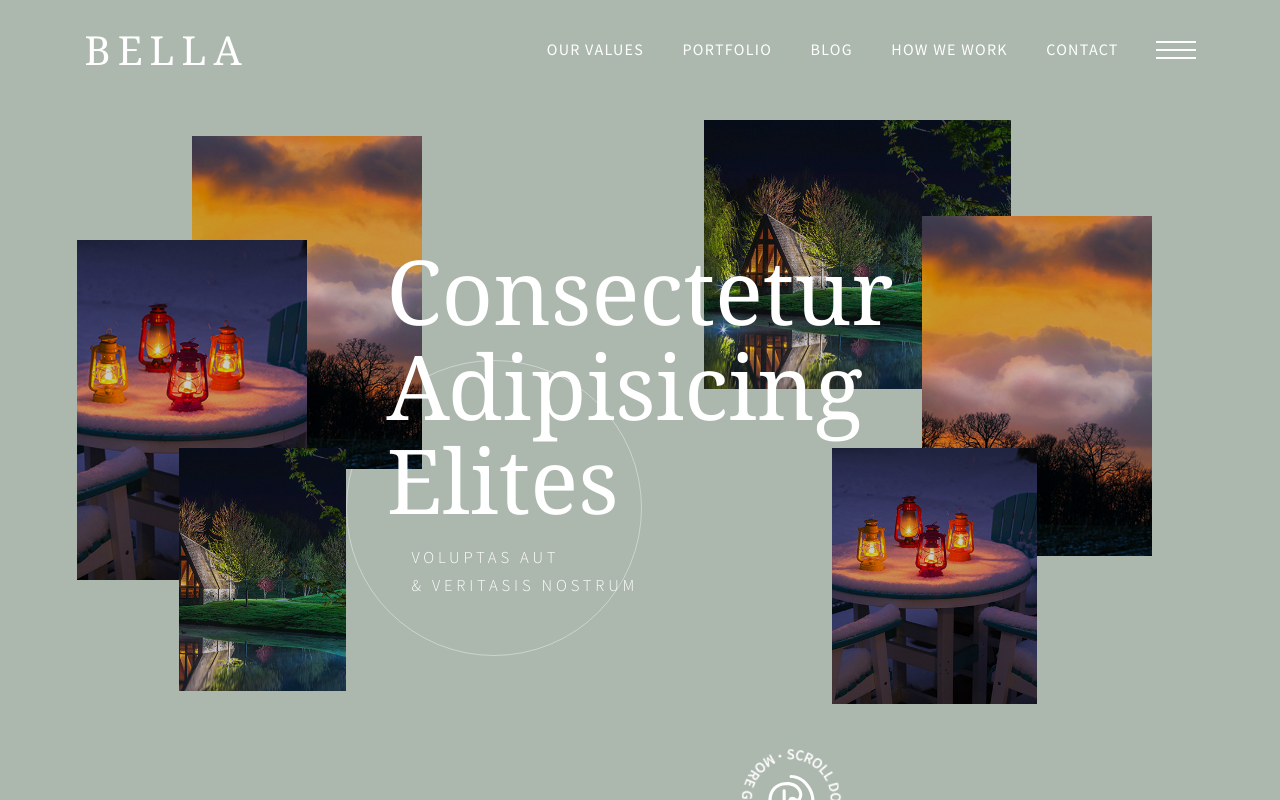
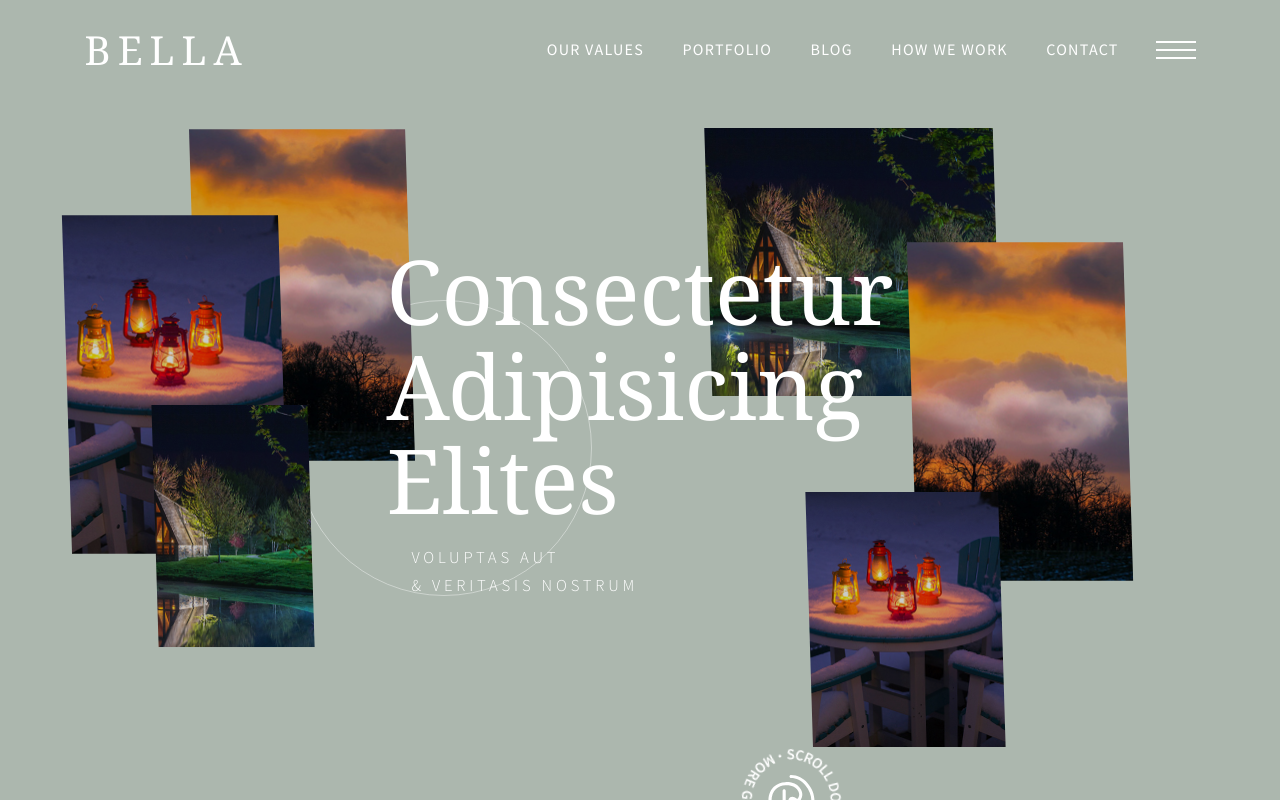
Before and after one commit to cmcoke/bella, a plain HTML site: page index.html in a window 1280 px wide. Both pictures are taken after a click on the button 1175 px from the left and 50 px from the top of the page. Shown: the top 800 px of the page. Drawn offline with nearby package versions, Linux system fonts and the light colour scheme; some packages are replaced by stand-ins of ours; a script that the page names is missing.

Commit message:
Implemented a 3D parallax + tilt animations to the header's images based on cursor position.

```diff
--- a/css/app.css
+++ b/css/app.css
@@ -259,6 +259,7 @@ header h1 span {
   Have fun:)
 
 */
+
 .hg__image,
 .rg__image {
   position: absolute;
--- a/js/main.js
+++ b/js/main.js
@@ -75,10 +75,92 @@ const initNavigation = () => {
 };
 
 /**
+ * Initializes the tilt effect for the header section.
+ */
+const initHeaderTilt = () => {
+  // Selects the <header> element in the DOM
+  // and attaches a listener for mouse movement inside it.
+  // Each time the mouse moves, the moveImages() function is triggered.
+  document.querySelector("header").addEventListener("mousemove", moveImages);
+};
+
+/**
+ * Handles mouse movement inside the header and applies
+ * 3D parallax + tilt animations to images based on cursor position.
+ */
+const moveImages = e => {
+  // Extracts the mouse position relative to the element (offsetX/Y)
+  // and the element the mouse is interacting with (target).
+  const { offsetX, offsetY, target } = e;
+
+  // Retrieves the pixel dimensions of the element being hovered.
+  const { clientWidth, clientHeight } = target;
+
+  // Converts the mouse X position into a normalized value:
+  // left side = negative, center = 0, right side = positive.
+  const xPos = offsetX / clientWidth - 0.5;
+
+  // Converts the mouse Y position into a normalized value:
+  // top = negative, middle = 0, bottom = positive.
+  const yPos = offsetY / clientHeight - 0.5;
+
+  // Retrieves all images on the *left* side of the header
+  // and converts the NodeList into a proper array.
+  const leftImage = gsap.utils.toArray(".hg__left .hg__image");
+
+  // Retrieves all images on the *right* side of the header.
+  const rightImage = gsap.utils.toArray(".hg__right .hg__image");
+
+  // Creates a function that increases motion strength
+  // based on each image's index (deeper layers move more).
+  const modifier = index => index * 1.2 + 0.5;
+
+  /**
+   * Applies parallax movement and 3D rotation to left-side images.
+   */
+  leftImage.forEach((image, index) => {
+    gsap.to(image, {
+      duration: 1.2, // Smooth animation duration.
+      x: xPos * 20 * modifier(index), // Horizontal parallax movement.
+      y: yPos * 30 * modifier(index), // Vertical parallax movement.
+      rotationY: xPos * 40, // Tilt left/right based on mouse X.
+      rotationX: yPos * 10, // Tilt forward/back based on mouse Y.
+      ease: "power3.out" // Soft easing curve for natural motion.
+    });
+  });
+
+  /**
+   * Applies mirrored parallax motion to right-side images.
+   * Only the vertical movement is inverted for symmetry.
+   */
+  rightImage.forEach((image, index) => {
+    gsap.to(image, {
+      duration: 1.2, // Smooth animation duration.
+      x: xPos * 20 * modifier(index), // Horizontal parallax movement.
+      y: -yPos * 30 * modifier(index), // Mirrored vertical movement.
+      rotationY: xPos * 40, // Tilt left/right.
+      rotationX: yPos * 10, // Tilt forward/back.
+      ease: "power3.out" // Smooth easing.
+    });
+  });
+
+  /**
+   * Moves the decorative background circle for deeper parallax effect.
+   */
+  gsap.to(".decor__circle", {
+    duration: 1.7, // Slightly slower for a distant-layer feel.
+    x: 100 * xPos, // Large horizontal shift for strong parallax.
+    y: 120 * yPos, // Large vertical shift for depth.
+    ease: "power4.out" // Very smooth easing for background motion.
+  });
+};
+
+/**
  * Runs once after everything on the page has finished loading.
  */
 const init = () => {
   initNavigation(); // Sets up all navigation animations and scroll triggers.
+  initHeaderTilt(); // Sets up the header tilt effect.
 };
 
 /**
```
